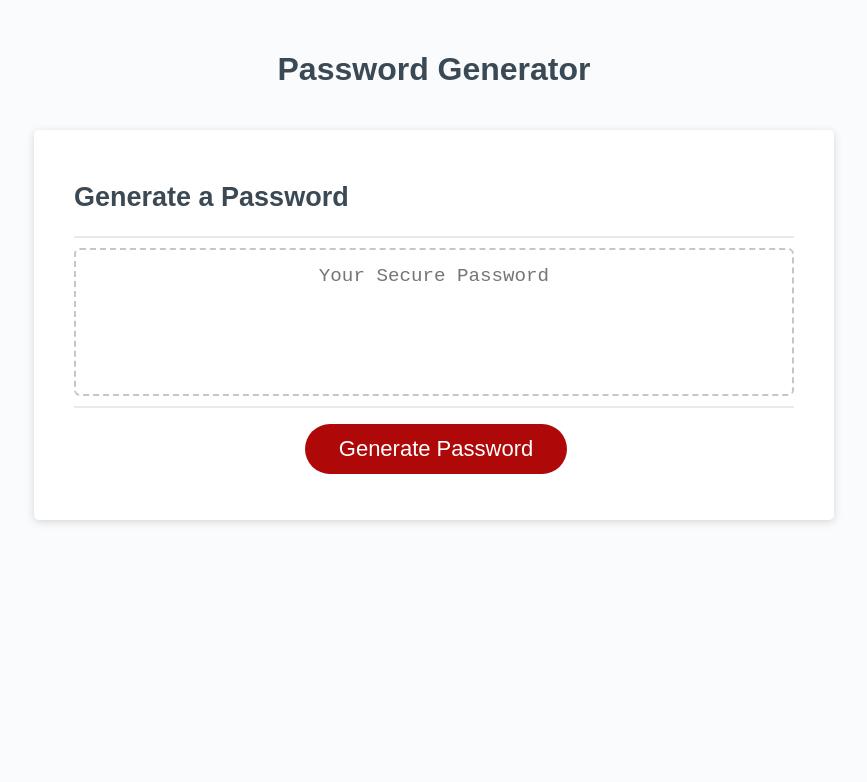
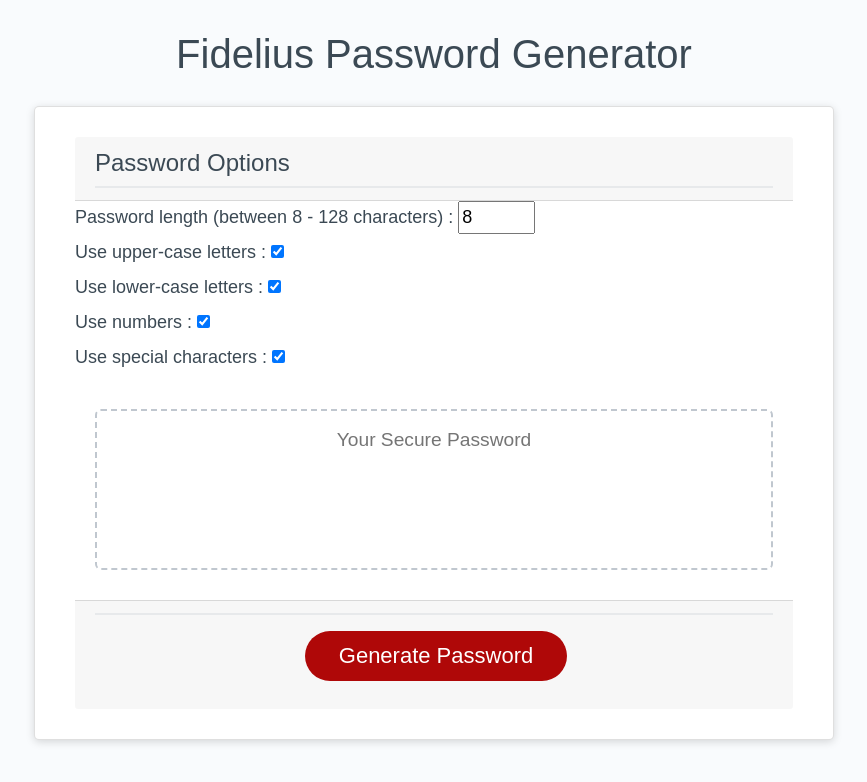
Before and after one commit to markleonard84/Fidelius, a plain HTML site: page index.html in a window 1280 px wide. Shown: the whole page, without its empty margins (206-1073 px from the left). Drawn offline with nearby package versions, Linux system fonts and the light colour scheme; files that its build step writes are made by us from their sources.

Commit message:
Updated html doc

```diff
--- a/index.html
+++ b/index.html
@@ -4,17 +4,41 @@
     <meta charset="UTF-8" />
     <meta name="viewport" content="width=device-width, initial-scale=1.0" />
     <meta http-equiv="X-UA-Compatible" content="ie=edge" />
-    <title>Password Generator</title>
-    <link rel="stylesheet" href="style.css" />
+    <title>Fidelius Secure Password Generator</title>
+    <link rel="stylesheet" href="https://stackpath.bootstrapcdn.com/bootstrap/4.5.2/css/bootstrap.min.css" integrity="sha384-JcKb8q3iqJ61gNV9KGb8thSsNjpSL0n8PARn9HuZOnIxN0hoP+VmmDGMN5t9UJ0Z" crossorigin="anonymous">
+    <link rel="stylesheet" href="assets/css/style.css" />
   </head>
   <body>
+
     <div class="wrapper">
-      <header>
-        <h1>Password Generator</h1>
-      </header>
+
+  <header>
+        <h1>Fidelius Password Generator</h1>
+  </header>
+  <main>
       <div class="card">
         <div class="card-header">
-          <h2>Generate a Password</h2>
+          <h4>Password Options</h4>
+        </div>
+        <div>
+          <label>Password length (between 8 - 128 characters) :</label>
+            <input type="number" min="8" max="128" value="8" id="length">
+        </div>
+        <div class="checks">
+            <label  class="label">Use upper-case letters :</label>
+            <input type="checkbox" id="upperCase" checked class="val">
+        </div>
+        <div class="checks">
+            <label  class="label">Use lower-case letters :</label>
+            <input type="checkbox" id="lowerCase" checked class="val">
+        </div>
+        <div class="checks">
+            <label  class="label">Use numbers :</label>
+            <input type="checkbox" id="numbers" checked class="val">
+        </div>
+        <div class="checks">
+            <label  class="label">Use special characters :</label>
+            <input type="checkbox" id="specialChars" checked class="val">
         </div>
         <div class="card-body">
           <textarea
@@ -29,6 +53,6 @@
         </div>
       </div>
     </div>
-    <script src="script.js"></script>
-  </body>
-</html>
+  </main>
+  <script src="script.js"></script>
+</body>
```
